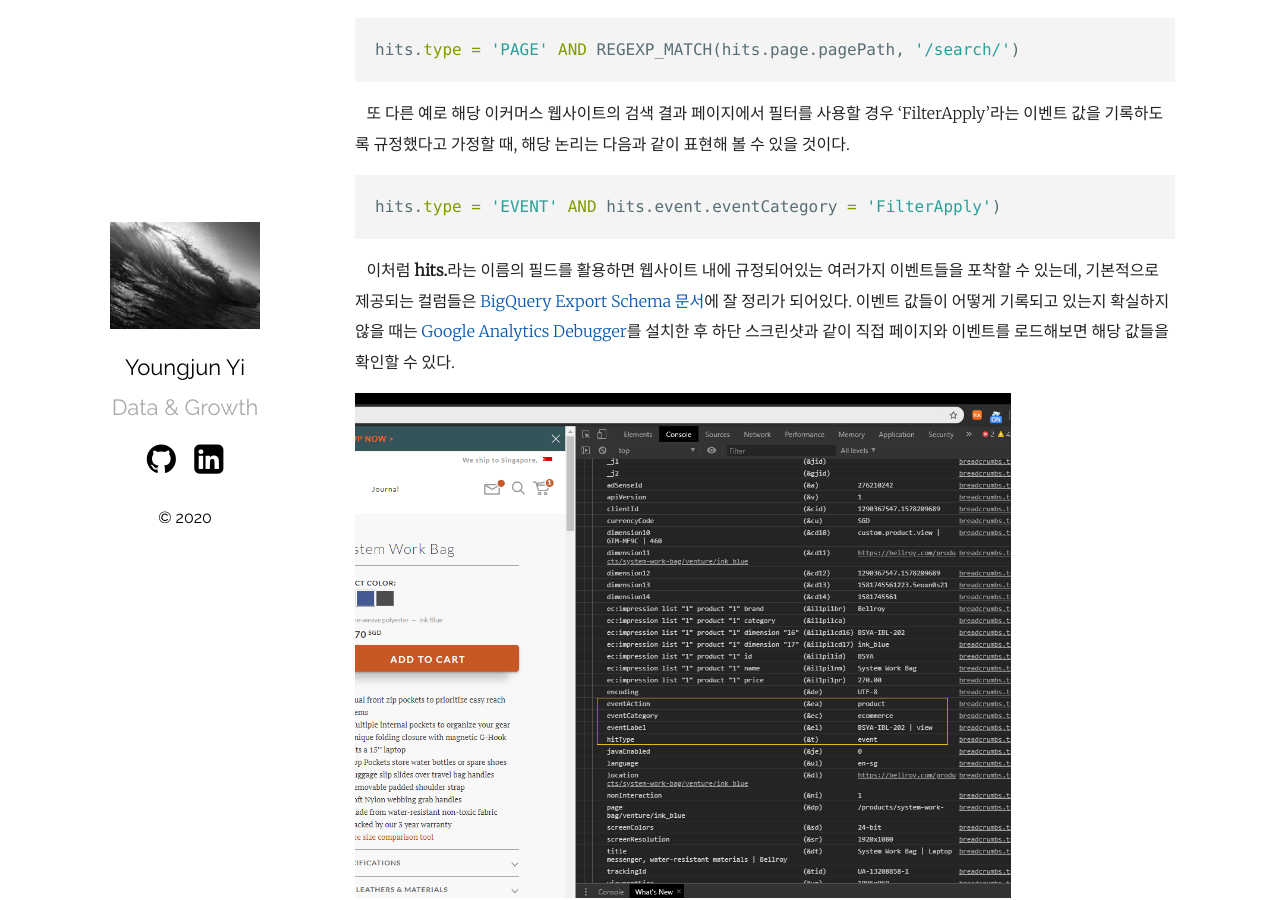
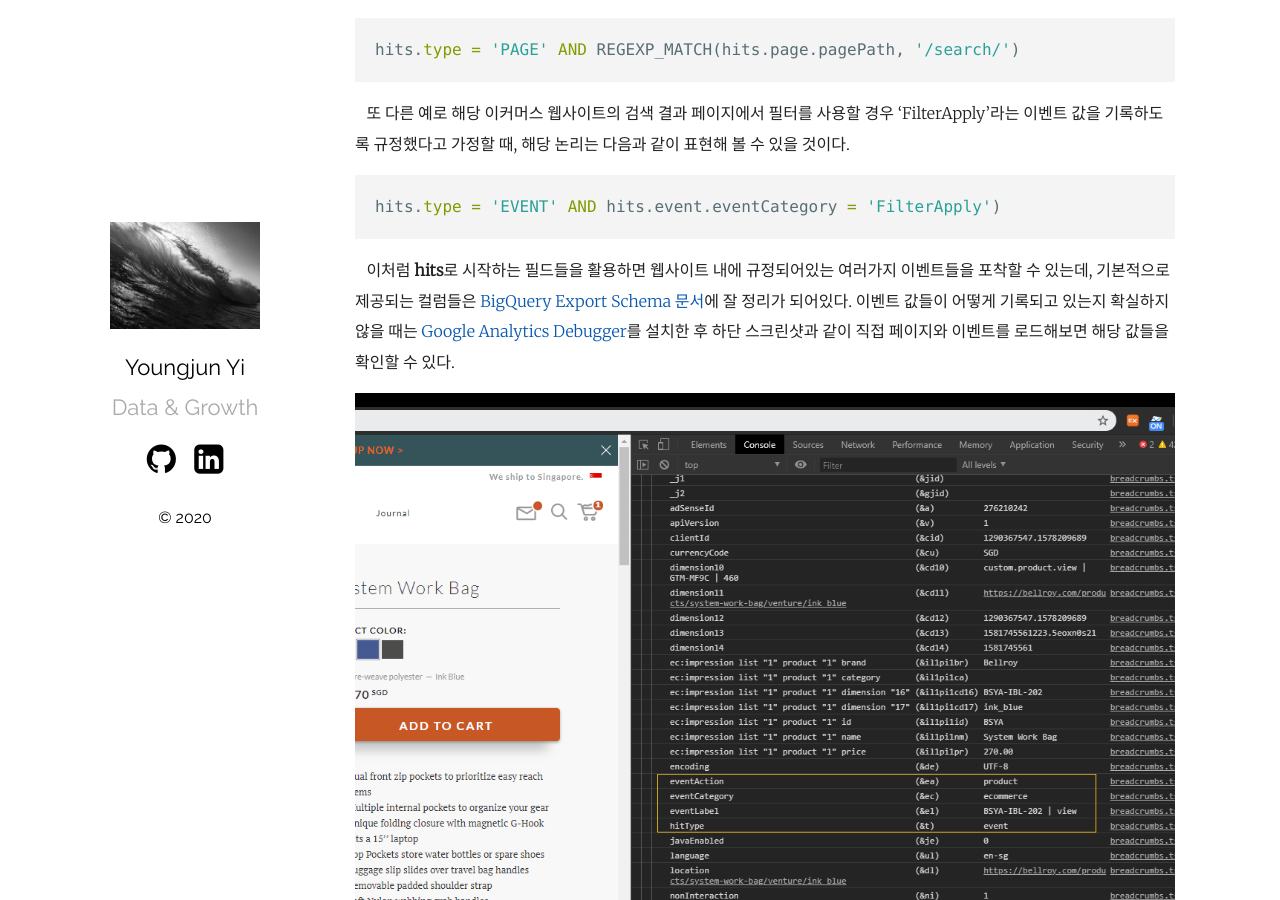
Before and after one commit to youngjunyi/youngjunyi.github.io, a Jekyll site: the page built from _posts/2020-02-15-session-based-metrics-in-bigquery.markdown, in a window 1280 px wide and 900 px high, scrolled down 797 px. Built offline with Jekyll 4.4.1, drawn with Linux system fonts in a browser that asks for light colours.

Commit message:
Update 2020-02-15-session-based-metrics-in-bigquery.markdown

````diff
--- a/_posts/2020-02-15-session-based-metrics-in-bigquery.markdown
+++ b/_posts/2020-02-15-session-based-metrics-in-bigquery.markdown
@@ -25,10 +25,10 @@ hits.type = 'PAGE' AND REGEXP_MATCH(hits.page.pagePath, '/search/')
 hits.type = 'EVENT' AND hits.event.eventCategory = 'FilterApply')
 ```
 
-&nbsp;&nbsp; 이처럼 **hits.**라는 이름의 필드를 활용하면 웹사이트 내에 규정되어있는 여러가지 이벤트들을 포착할 수 있는데, 기본적으로 제공되는 컬럼들은 [BigQuery Export Schema 문서][BigQuery Export Schema]에 잘 정리가 되어있다. 이벤트 값들이 어떻게 기록되고 있는지 확실하지 않을 때는 [Google Analytics Debugger][GA Debugger]를 설치한 후 하단 스크린샷과 같이 직접 페이지와 이벤트를 로드해보면 해당 값들을 확인할 수 있다.
+&nbsp;&nbsp; 이처럼 **hits**로 시작하는 필드들을 활용하면 웹사이트 내에 규정되어있는 여러가지 이벤트들을 포착할 수 있는데, 기본적으로 제공되는 컬럼들은 [BigQuery Export Schema 문서][BigQuery Export Schema]에 잘 정리가 되어있다. 이벤트 값들이 어떻게 기록되고 있는지 확실하지 않을 때는 [Google Analytics Debugger][GA Debugger]를 설치한 후 하단 스크린샷과 같이 직접 페이지와 이벤트를 로드해보면 해당 값들을 확인할 수 있다.
 
 
-<img src="/assets/image/ga_debugger.png" width="80%" height="80%">
+<img src="/assets/image/ga_debugger.png" width="100%" height="100%">
 
 
 &nbsp;&nbsp; 그럼 이제 이 세부 이벤트를 세션 기반의 지표(Session-based Metrics)로 표현하는 방법에 대해 알아보도록 하자. 여기서 우리는 (1)한 번의 세션에서 특정 이벤트가 '몇 번이나 일어났는지'가 궁금할 수도 있고(activation의 횟수), (2)이 세션이 해당 이벤트가 일어난 세션인지 아닌지의 여부(activation의 여부)가 궁금할 수도 있다. '검색'을 예로 들자면 (1)은 **Searches per Session**과 같은 지표로, (2)는 **Sessions with Search**같은 지표로 표현할 수 있는 것이다. 이 지표들을 만들기 위해 먼저 서브쿼리에 IF절을 이용해 다음과 같은 필드를 만들어 보자.
````
